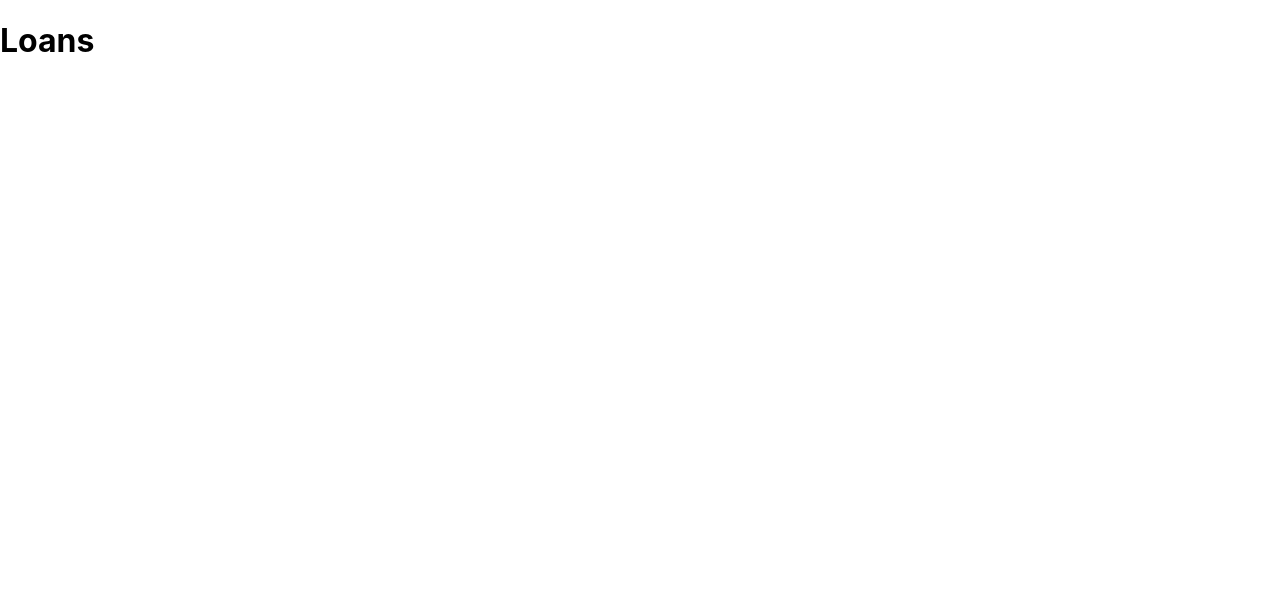
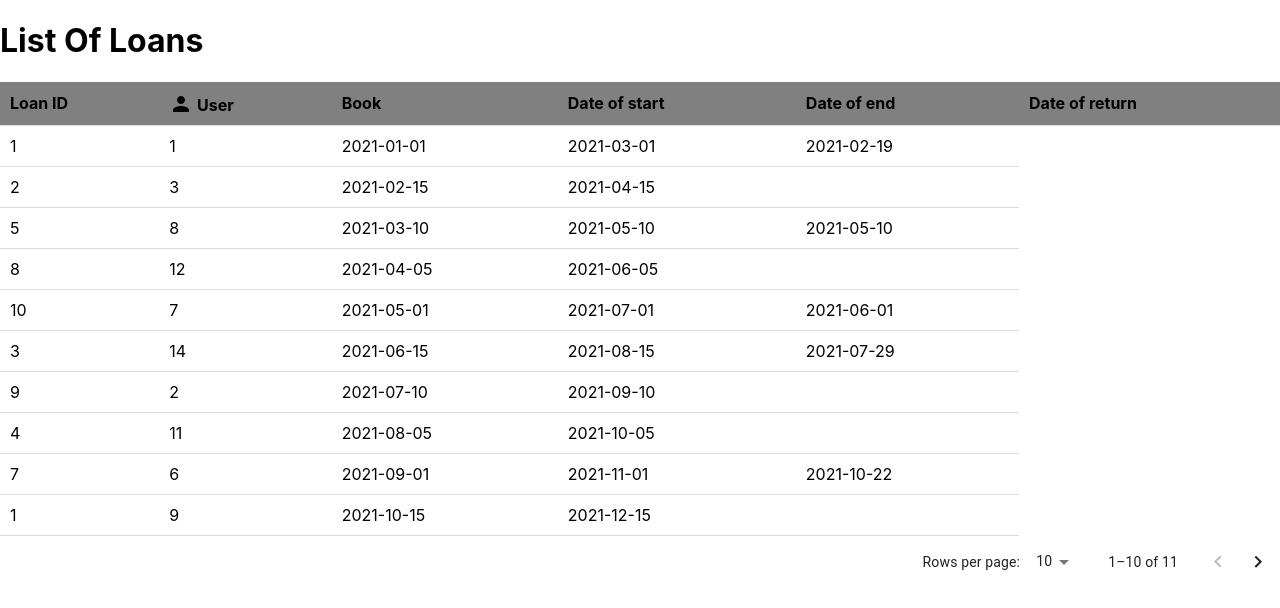
Before and after one commit to wujciak/library_front, a React (Create React App) app: page /loans in a window 1280 px wide. Shown: the top 608 px of the page. Built offline with nearby package versions, Linux system fonts and the light colour scheme.

Commit message:
Added prototype of loans page.

```diff
--- a/src/components/list-of-books/ListOfBooks.css
+++ b/src/components/list-of-books/ListOfBooks.css
@@ -43,11 +43,11 @@ th, td {
 }
 
 th {
-    background-color: #6c6b6b;
+    background-color: grey;
 }
 
 tr.unavailable {
-    background-color: #b1b0b0;
+    background-color: lightgray;
 }
 
 .PersonIcon{
--- a/src/components/list-of-loans/ListOfLoans.css
+++ b/src/components/list-of-loans/ListOfLoans.css
@@ -0,0 +1,29 @@
+.listOfLoans {
+    background: white;
+    margin-top: 5%;
+    padding: 2rem;
+    display: flex;
+    flex-direction: column;
+    justify-content: center;
+    align-items: center;
+    gap: 2rem;
+}
+
+table {
+    width: 100%;
+    border-collapse: collapse;
+}
+
+th, td {
+    padding: 10px;
+    text-align: left;
+    border-bottom: 1px solid #ddd;
+}
+
+th {
+    background-color: grey;
+}
+
+.PersonIcon{
+    margin-bottom: -5px;
+}
--- a/src/components/list-of-loans/ListOfLoans.tsx
+++ b/src/components/list-of-loans/ListOfLoans.tsx
@@ -1,5 +1,72 @@
+import React, {useState} from "react";
+import {loansData} from "../../res/loansData";
+import PersonIcon from "@mui/icons-material/Person";
+import TablePagination from "@mui/material/TablePagination";
+
 function ListOfLoans() {
-    return <h1>Loans</h1>;
+    const [searchTerm, setSearchTerm] = useState('');
+    const [page, setPage] = useState(0);
+    const [rowsPerPage, setRowsPerPage] = useState(10);
+
+    const handlePageChange = (
+        event: React.MouseEvent<HTMLButtonElement> | null,
+        newPage: number,
+    ) => {
+        setPage(newPage);
+    };
+
+    const handleChangeRowsPerPage = (
+        event: React.ChangeEvent<HTMLInputElement | HTMLTextAreaElement>,
+    ) => {
+        setRowsPerPage(parseInt(event.target.value, 10));
+        setPage(0);
+    };
+
+    const handleSearch = (
+        event: React.ChangeEvent<HTMLInputElement>
+    ) => {
+        setSearchTerm(event.target.value);
+    };
+
+    return (
+        <div className="listOfLoans">
+            <h1>List Of Loans </h1>
+            <table>
+                <thead>
+                <tr>
+                    <th>Loan ID</th>
+                    <th><PersonIcon className="PersonIcon"/> User </th>
+                    <th>Book</th>
+                    <th>Date of start</th>
+                    <th>Date of end</th>
+                    <th>Date of return</th>
+                </tr>
+                </thead>
+                <tbody>
+                {(rowsPerPage > 0
+                        ? loansData.slice(page * rowsPerPage, page * rowsPerPage + rowsPerPage)
+                        : loansData
+                ).map(loan => (
+                    <tr key={loan.loanId}>
+                        <td>{loan.user}</td>
+                        <td>{loan.book}</td>
+                        <td>{loan.dateOfStart}</td>
+                        <td>{loan.dateOfEnd}</td>
+                        <td>{loan.dateOfReturn}</td>
+                    </tr>
+                ))}
+                </tbody>
+            </table>
+            <TablePagination
+                component="div"
+                count={loansData.length}
+                page={page}
+                onPageChange={handlePageChange}
+                rowsPerPage={rowsPerPage}
+                onRowsPerPageChange={handleChangeRowsPerPage}
+            />
+        </div>
+    );
 }
 
 export default ListOfLoans;
--- /dev/null
+++ b/src/res/loansData.tsx
@@ -0,0 +1,90 @@
+export let loansData = [
+    {
+        loanId: 1,
+        book: 1,
+        user: 1,
+        dateOfStart: '2021-01-01',
+        dateOfEnd: '2021-03-01',
+        dateOfReturn: '2021-02-19'
+    },
+    {
+        loanId: 2,
+        book: 3,
+        user: 2,
+        dateOfStart: '2021-02-15',
+        dateOfEnd: '2021-04-15',
+        dateOfReturn: null
+    },
+    {
+        loanId: 3,
+        book: 8,
+        user: 5,
+        dateOfStart: '2021-03-10',
+        dateOfEnd: '2021-05-10',
+        dateOfReturn: '2021-05-10'
+    },
+    {
+        loanId: 4,
+        book: 12,
+        user: 8,
+        dateOfStart: '2021-04-05',
+        dateOfEnd: '2021-06-05',
+        dateOfReturn: null
+    },
+    {
+        loanId: 5,
+        book: 7,
+        user: 10,
+        dateOfStart: '2021-05-01',
+        dateOfEnd: '2021-07-01',
+        dateOfReturn: '2021-06-01'
+    },
+    {
+        loanId: 6,
+        book: 14,
+        user: 3,
+        dateOfStart: '2021-06-15',
+        dateOfEnd: '2021-08-15',
+        dateOfReturn: '2021-07-29'
+    },
+    {
+        loanId: 7,
+        book: 2,
+        user: 9,
+        dateOfStart: '2021-07-10',
+        dateOfEnd: '2021-09-10',
+        dateOfReturn: null
+    },
+    {
+        loanId: 8,
+        book: 11,
+        user: 4,
+        dateOfStart: '2021-08-05',
+        dateOfEnd: '2021-10-05',
+        dateOfReturn: null
+    },
+    {
+        loanId: 9,
+        book: 6,
+        user: 7,
+        dateOfStart: '2021-09-01',
+        dateOfEnd: '2021-11-01',
+        dateOfReturn: '2021-10-22'
+    },
+    {
+        loanId: 10,
+        book: 9,
+        user: 1,
+        dateOfStart: '2021-10-15',
+        dateOfEnd: '2021-12-15',
+        dateOfReturn: null
+    },
+    {
+        loanId: 11,
+        book: 16,
+        user: 6,
+        dateOfStart: '2021-11-10',
+        dateOfEnd: '2022-01-10',
+        dateOfReturn: null
+    }
+];
```
